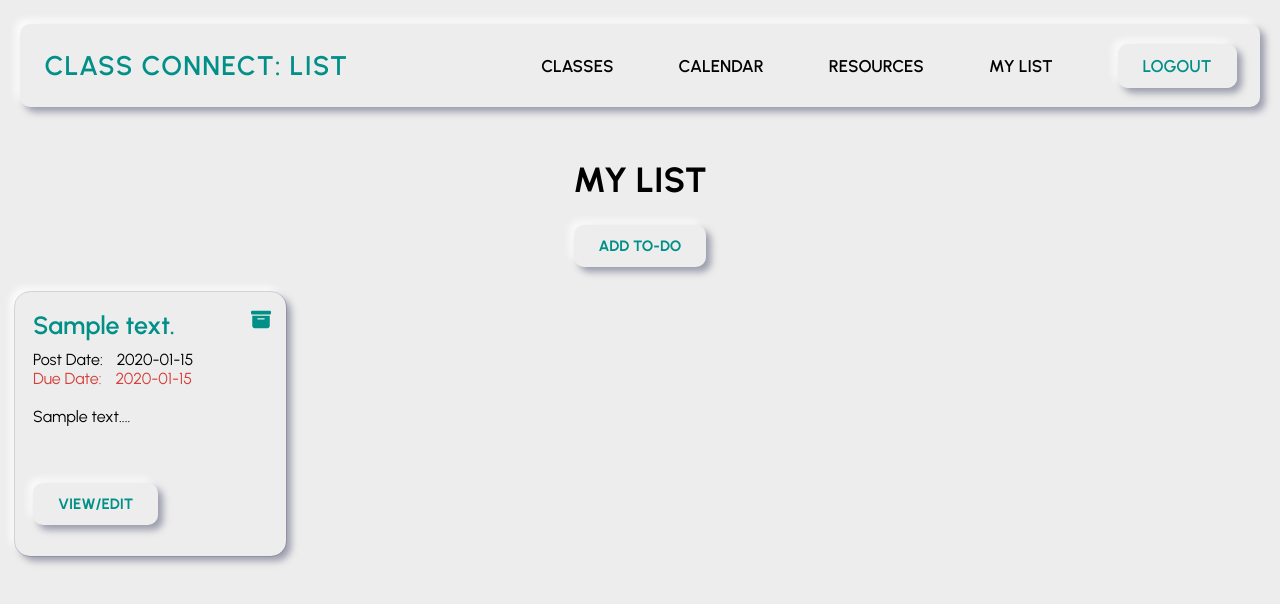
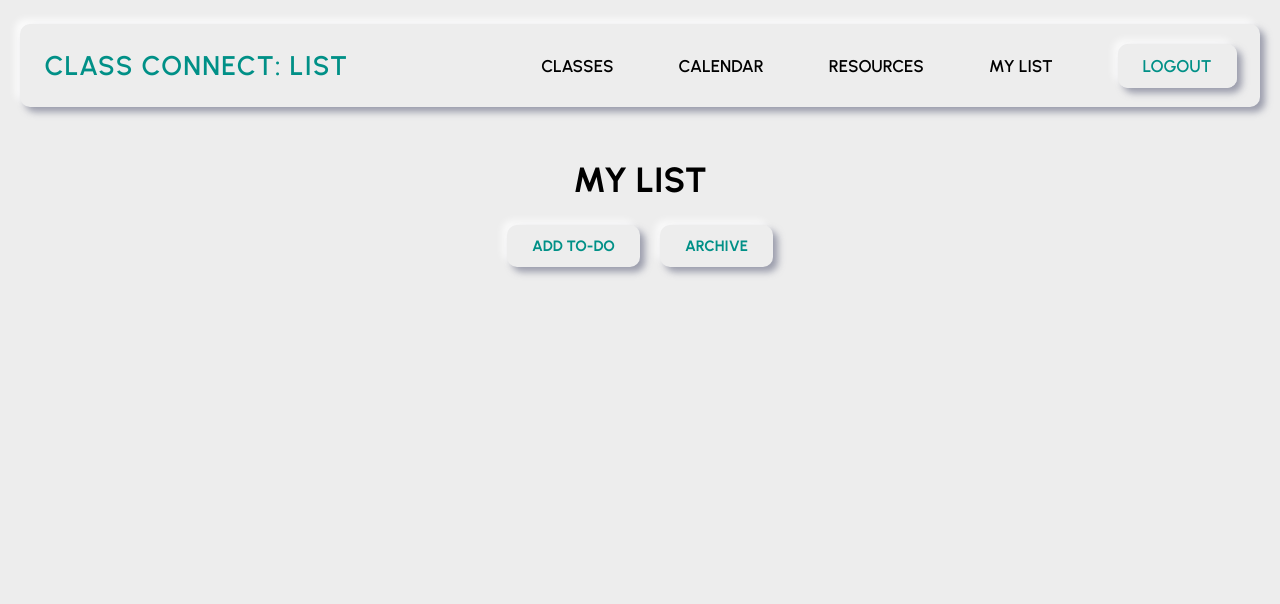
Before and after one commit to kinni-yya/Class-Connect-List, a PHP site: page /my-list/my-list.php in a window 1280 px wide. Shown: the top 604 px of the page. Run offline with PHP 8.4, Linux system fonts and the light colour scheme; the visitor is signed in with stand-in values (Sample User, id 1); tables that the repository leaves empty or names only in its code hold one stand-in row (values such as "Sample post"); some libraries are stand-ins or nearby versions.

Commit message:
[MY-LIST] Added archive note functionality

```diff
--- a/my-list/my-list.php
+++ b/my-list/my-list.php
@@ -18,10 +18,10 @@ if (checkClassJoin($_SESSION['user_id']) == FALSE) {
     <meta name="viewport" content="width=device-width, initial-scale=1.0">
     <title>My List - Class Connect List</title>
     <link rel="stylesheet" href="../css/navbar.css">
+    <link rel="stylesheet" href="../css/with-class.css">
     <link rel="stylesheet" href="../css/manage-class.css">
     <link rel="stylesheet" href="../css/my-list.css">
     <script src="https://kit.fontawesome.com/c11ce9a287.js" crossorigin="anonymous"></script>
-    <!-- <link href="https://cdn.jsdelivr.net/npm/bootstrap@5.0.2/dist/css/bootstrap.min.css" rel="stylesheet" integrity="sha384-EVSTQN3/azprG1Anm3QDgpJLIm9Nao0Yz1ztcQTwFspd3yD65VohhpuuCOmLASjC" crossorigin="anonymous"> -->
 </head>
 
 <body id="scrll">
@@ -31,102 +31,28 @@ if (checkClassJoin($_SESSION['user_id']) == FALSE) {
 
     <div class="buttons">
         <button class="button" onclick="openAddUserNoteForm()">ADD TO-DO</button>
+        <button class="button" onclick="location.href='my-list-archive.php'">ARCHIVE</button>
     </div>
 
     <!-- BLUR -->
     <div id="blur" onclick="closeUserNoteForm()"></div>
 
-    <!-- POPUP (ADD) -->
-    <!-- ADD USER NOTE FORM -->
-    <div id="addpopup" class="popup">
-        <form id="formAddUserNote" class="form-container">
-            <input type="hidden" name="user_id" value="<?php echo $_SESSION['user_id']; ?>">
-            <!-- <button type="button" id="close" onclick="closeAddUserNoteForm()">X</button> -->
-
-            <p class="addsubj-title">
-                ADD TO-DO
-            </p>
-            <!-- Form to add Note -->
-            <label>Note/Task Title</label>
-            <input type="text" class="form-control" name="note_title" placeholder="Title" required>
-
-            <label>Description</label>
-            <textarea class="form-control" name="description" style="height: 100px" placeholder="Note Description (optional)"></textarea>
-            <div>
-                <label>Due date</label>
-            </div>
-            <div>
-                <input type="date" class="form-control" name="due_date">
-            </div>
-
-            <div>
-                <label>Due Time</label>
-            </div>
-            <div>
-                <input type="time" class="form-control" name="due_time">
-            </div>
-
-            <div>
-                <br>
-                <span class="form-text">Due date and/or time are optional!</span>
-            </div>
-            <!-- END Form to add Note -->
-            <br><button type="submit" class="btn">ADD</button>
-        </form>
-    </div>
-    <!-- END POPUP (ADD)-->
-
-    <!-- POPUP (VIEW/EDIT)-->
-    <!-- VIEW/EDIT USER NOTE FORM -->
-    <div id="editpopup" class="popup">
-        <form id="formEditUserNote" class="form-container">
-            <input type="hidden" name="user_id" value="<?php echo $_SESSION['user_id']; ?>">
-            <input type="hidden" name="note_id" id="note-id">
-
-            <!-- <button type="button" id="close" onclick="closeUserNoteForm()">X</button> -->
-
-            <p class="addsubj-title">
-                EDIT TO-DO
-            </p>
-            <!-- Form to add Note -->
-            <label>Note/Task Title</label>
-            <input type="text" class="form-control" name="note_title" id="note-title" required>
-            <label>Description</label>
-            <textarea class="form-control" name="description" style="height: 100px" id="description"></textarea>
-            <div>
-                <label>Due date</label>
-            </div>
-            <div>
-                <input type="date" class="form-control" name="due_date" id="due-date">
-            </div>
-            <div>
-                <label>Due Time</label>
-            </div>
-            <div>
-                <input type="time" class="form-control" name="due_time" id="due-time">
-            </div>
-            <div>
-                <span class="form-text">Due date and/or time are optional!</span>
-            </div>
-            <!-- END Form to add Note -->
-            <br><button type="submit" class="btn">EDIT</button>
-        </form>
-    </div>
-
-
     <!-- DISPLAY TO-DOs -->
-
     <div class="listcase">
         <?php $user_note_info = GetUserNote($_SESSION['user_id']);
 
         while ($rows = $user_note_info->fetch_assoc()) {    ?>
             <div class="listcard">
-                <i class="fa-solid fa-box-archive" onclick="location.href='#'"></i>
+                <i class="fa-solid fa-box-archive" data-id="<?php echo $rows['note_id']; ?>" onclick="openArchivePopup(this)"></i>
                 <div class="notetitle">
                     <p><?php echo $rows['note_title']; ?></p>
                 </div>
                 <p>Post Date: <span><?php echo $rows['post_date']; ?></span></p>
-                <p style="color:#D53F3A">Due Date: <span><?php echo $rows['due_date']; ?></span></p></br>
+
+                <?php if (isset($rows['due_date'])) { ?>
+                    <p style="color:#D53F3A">Due Date: <span><?php echo $rows['due_date']; ?></span></p></br>
+                <?php } ?>
+
                 <div class="notedetails">
                     <p><?php
                         $description = $rows['description'];
@@ -142,13 +68,68 @@ if (checkClassJoin($_SESSION['user_id']) == FALSE) {
                 </br>
                 <div class="subjbuttons">
                     <button type="button" class="view" onclick="openEditUserNoteForm(<?php echo $rows['note_id']; ?>)">VIEW/EDIT</button>
-
-                    <!-- <button type="button" class="view" onclick="#">DONE</button> -->
-                    <!-- <button type="button" class="view" onclick="location.href='#'">EDIT</button> -->
                 </div>
             </div>
         <?php
         } ?>
+    </div>
+
+    <!-- POPUP (ADD USER NOTE FORM) -->
+    <div id="addpopup" class="popup">
+        <form id="formAddUserNote" class="form-container">
+            <input type="hidden" name="user_id" value="<?php echo $_SESSION['user_id']; ?>">
+
+            <p class="addsubj-title">ADD TO-DO</p>
+            <label>Note/Task Title</label>
+            <input type="text" class="form-control" name="note_title" placeholder="Title" required>
+
+            <label>Description</label>
+            <textarea class="form-control" name="description" style="height: 100px" placeholder="Note Description (optional)"></textarea>
+
+            <div><label>Due date</label></div>
+            <div><input type="date" class="form-control" name="due_date"></div>
+
+            <div><label>Due Time</label></div>
+            <div><input type="time" class="form-control" name="due_time"></div>
+
+            <div><br><span class="form-text">Due date and/or time are optional!</span></div>
+
+            <br><button type="submit" class="btn">ADD</button>
+        </form>
+    </div>
+
+    <!-- POPUP (VIEW/EDIT USER NOTE FORM)-->
+    <div id="editpopup" class="popup">
+        <form id="formEditUserNote" class="form-container">
+            <input type="hidden" name="user_id" value="<?php echo $_SESSION['user_id']; ?>">
+            <input type="hidden" name="note_id" id="note-id">
+            <p class="addsubj-title">EDIT TO-DO</p>
+
+            <label>Note/Task Title</label>
+            <input type="text" class="form-control" name="note_title" id="note-title" required>
+            <label>Description</label>
+            <textarea class="form-control" name="description" style="height: 100px" id="description"></textarea>
+
+            <div><label>Due date</label></div>
+            <div><input type="date" class="form-control" name="due_date" id="due-date"></div>
+
+            <div><label>Due Time</label></div>
+            <div><input type="time" class="form-control" name="due_time" id="due-time"></div>
+            <div><span class="form-text">Due date and/or time are optional!</span></div>
+
+            <br><button type="submit" class="btn">DONE</button>
+        </form>
+    </div>
+
+    <div id="blur" onclick="closeUserNoteForm()"></div>
+
+    <!-- POPUP (archive) -->
+    <div id="archive-popup">
+        <p class="prompt">Are you sure to archive this note?</p>
+        <div class="archive-popup-btns">
+            <button type="submit" onclick="ArchiveUserNote(this)" id="popup_yes">YES</button>
+            <button onclick="closeUserNoteForm()">NO</button>
+        </div>
     </div>
 
     <!-- AJAX / jQuery CDN -->
@@ -166,11 +147,7 @@ if (checkClassJoin($_SESSION['user_id']) == FALSE) {
                 data: form.serialize(),
                 success: function(data) {
                     if (data > 0) {
-                        alert("Note added successfully!");
-                        // window.location.replace("../notes/note.php?class_id=" + data);
                         window.location.replace("my-list.php");
-                    } else {
-                        alert(data);
                     }
                     location.reload();
                 }
@@ -186,19 +163,30 @@ if (checkClassJoin($_SESSION['user_id']) == FALSE) {
                 data: form.serialize(),
                 success: function(data) {
                     if (data > 0) {
-                        alert("Note edited successfully!");
-                        // window.location.replace("../notes/note.php?class_id=" + data);
                         window.location.replace("my-list.php");
-                    } else {
-                        alert(data);
                     }
                     location.reload();
                 }
             });
         });
 
+        function ArchiveUserNote(e) {
+            var note_id = $(e).attr("data-id");
+
+            $.ajax({
+                type: 'POST',
+                url: 'my-list-archive-process.php',
+                data: {
+                    "note_id": note_id,
+                    "user_id": <?php echo $_SESSION['user_id']; ?>
+                },
+                success: function(data) {
+                    location.reload();
+                }
+            });
+        }
+
         function getUserNoteInfo(note_id) {
-            var note_record;
             $.ajax({
                 type: 'POST',
                 url: 'edit-user-note-process.php',
@@ -219,11 +207,9 @@ if (checkClassJoin($_SESSION['user_id']) == FALSE) {
 
                     var due_date = document.getElementById('due-date');
                     due_date.value = note_record.due_date;
-                    // due_date.placeholder = note_record.due_date;
 
                     var due_time = document.getElementById('due-time');
                     due_time.value = note_record.due_time;
-                    // due_time.placeholder = note_record.due_time;
                 },
             });
         }
@@ -251,6 +237,15 @@ if (checkClassJoin($_SESSION['user_id']) == FALSE) {
             document.getElementById('scrll').style.overflow = "hidden";
             getUserNoteInfo(note_id);
         }
+
+        function openArchivePopup(e) {
+            var note_id = $(e).attr("data-id");
+            document.getElementById("archive-popup").style.display = "block";
+            document.getElementById('blur').style.filter = "blur(5px)";
+            document.getElementById('blur').style.display = "block";
+            document.getElementById('scrll').style.overflow = "hidden";
+            $("#popup_yes").attr("data-id", note_id);
+        }
     </script>
 </body>
 
--- a/sql/my-list-sql.php
+++ b/sql/my-list-sql.php
@@ -4,7 +4,23 @@ function GetUserNote($user_id)
     $conn = OpenCon();
     $sql = "SELECT *
 			FROM user_note
-			WHERE user_id = '$user_id'";
+			WHERE user_id = '$user_id'
+            AND note_id NOT IN (SELECT note_id FROM archive_user_note)
+            ORDER BY note_id DESC";
+    $result = $conn->query($sql);
+    $conn->close();
+    return $result;
+}
+
+function GetUserNoteArchive($user_id)
+{
+    $conn = OpenCon();
+    $sql = "SELECT *
+			FROM user_note AS user
+            JOIN archive_user_note AS archive
+            ON user.note_id = archive.note_id
+			WHERE user.user_id = '$user_id'
+            ORDER BY archive.archive_user_note_id DESC";
     $result = $conn->query($sql);
     $conn->close();
     return $result;
@@ -51,10 +67,32 @@ function UpdateUserNote($note_id, $user_id, $due_date, $due_time, $note_title, $
                 due_time = " . ($due_time == null ? "NULL" : "'$due_time'") . ",
                 note_title = '$note_title', description = '$description'
 			WHERE note_id = '$note_id'";
-    if ($conn->multi_query($sql) === TRUE) {
-        echo "Note updated successfully";
+    if ($conn->multi_query($sql) !== TRUE) {
+        echo "Error: " . $sql . "<br>" . $conn->error;
+    }
+    $conn->close();
+}
+
+function ArchiveUserNote($note_id, $user_id, $conn)
+{
+    $sql = "INSERT INTO archive_user_note (note_id, user_id)
+    VALUES ('$note_id',  $user_id)";
+    if ($conn->query($sql) === TRUE) {
+        echo "Note archived successfully";
     } else {
         echo "Error: " . $sql . "<br>" . $conn->error;
     }
     $conn->close();
 }
+
+function RestoreArchiveUserNote($archive_user_note_id, $conn)
+{
+    $sql = "DELETE FROM archive_user_note
+    WHERE archive_user_note_id = '$archive_user_note_id'";
+    if ($conn->query($sql) === TRUE) {
+        echo "Note restored successfully";
+    } else {
+        echo "Error: " . $sql . "<br>" . $conn->error;
+    }
+    $conn->close();
+}
```
Also changed, not shown: my-list/my-list-archive-process.php (added, +17 -0 lines).
